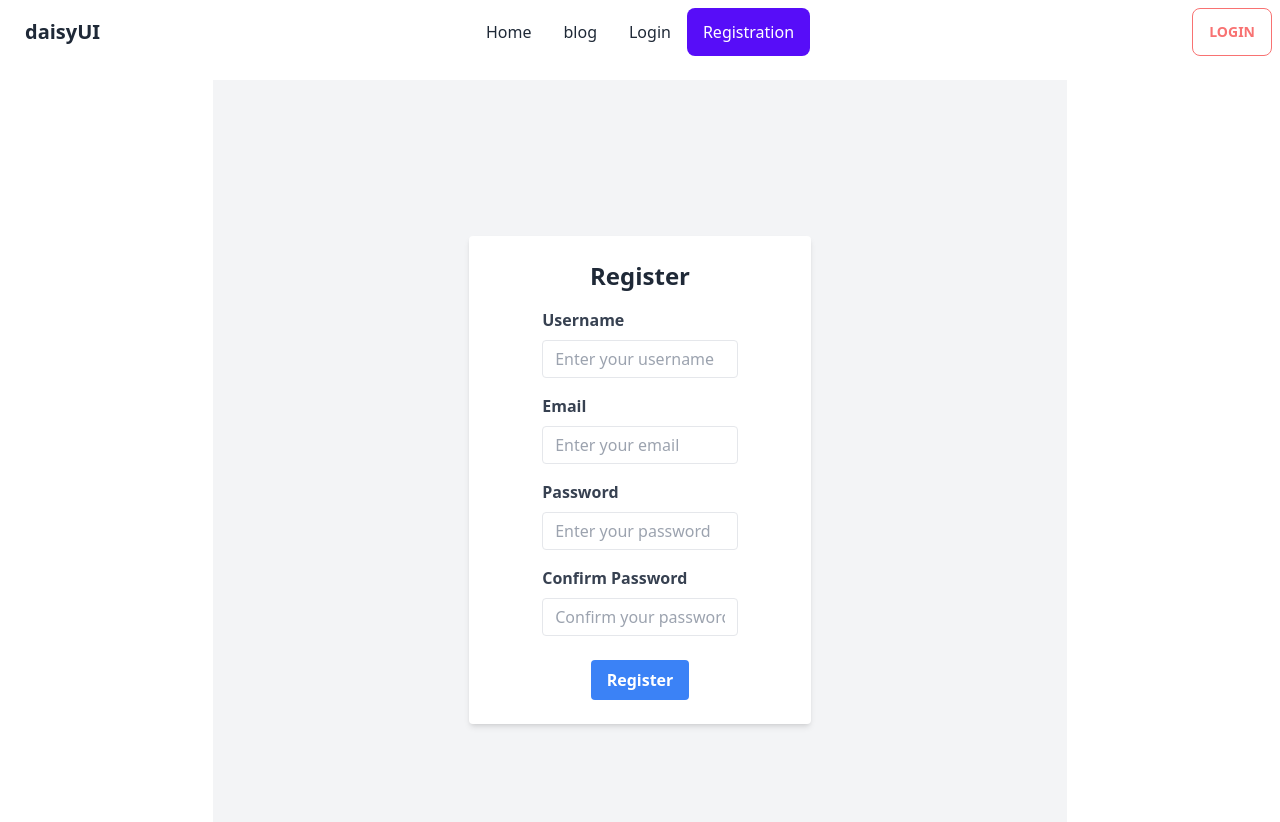
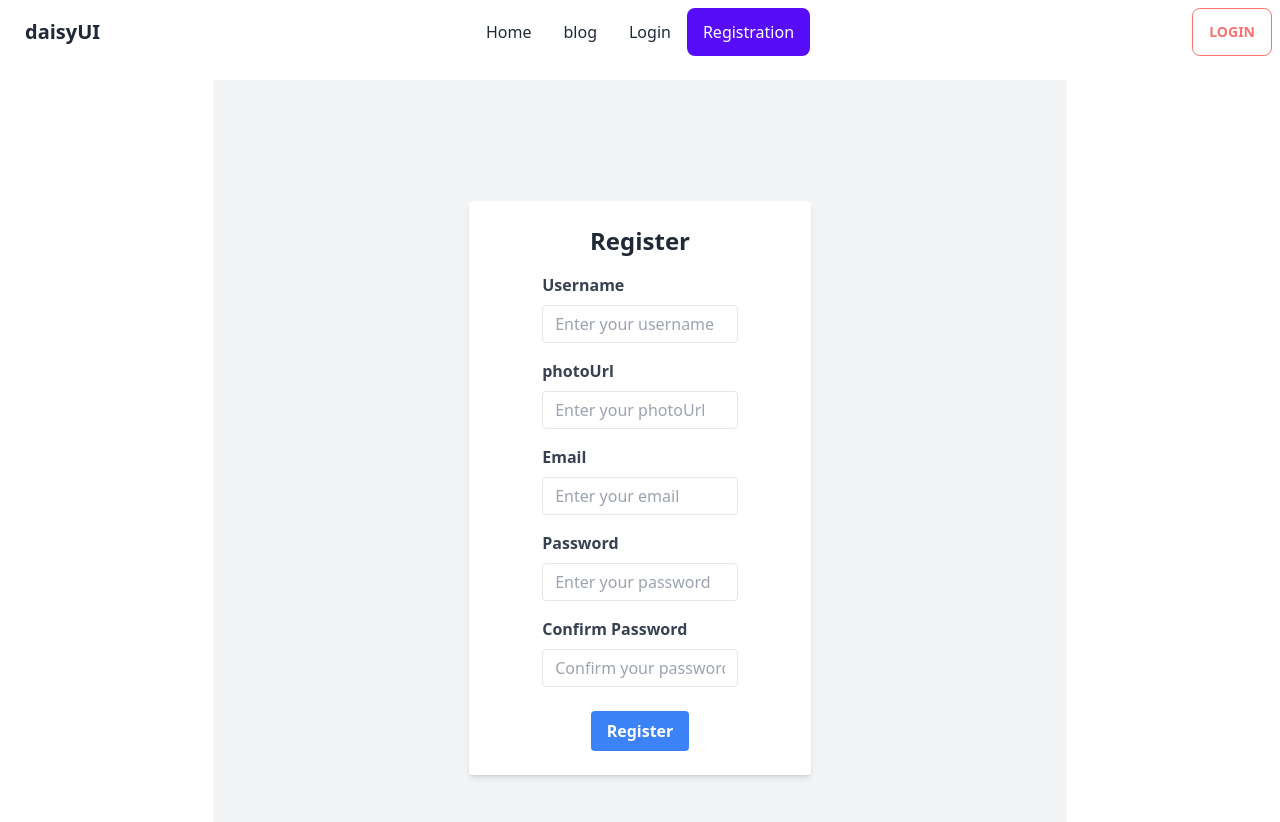
Before and after one commit to IbrahimDev007/Indian-chef-recipe, a React (Vite) app: page /signup in a window 1280 px wide. Shown: the top 822 px of the page. Built offline with nearby package versions, Linux system fonts and the light colour scheme; no server answers.

Commit message:
login  user update done

```diff
--- a/src/Component/Login.jsx
+++ b/src/Component/Login.jsx
@@ -1,15 +1,20 @@
 import React, { useContext, useState } from "react";
+import { useNavigate } from "react-router-dom";
 import { AuthContext } from "../Provider/AuthProvider";
 
 const Login = () => {
 	const [email, setEmail] = useState("");
 	const [password, setPassword] = useState("");
-
-	const { googleLogin, setUser } = useContext(AuthContext);
+	const navigate = useNavigate();
+	const { googleLogin, setUser, login } = useContext(AuthContext);
 
 	const handleSubmit = (event) => {
 		event.preventDefault();
-		console.log("Submitted:", email, password);
+		login(email, password)
+			.then(() => {
+				navigate("/");
+			})
+			.catch((err) => console.log(err.message));
 		// You can perform additional actions here, such as sending a login request to a server
 	};
 	const handleGoogleLogin = () => {
--- a/src/Component/Registration.jsx
+++ b/src/Component/Registration.jsx
@@ -4,15 +4,18 @@ import { AuthContext } from "../Provider/AuthProvider";
 
 const Registration = () => {
 	const [username, setUsername] = useState("");
+	const [photoUrl, setPhotoUrl] = useState("");
 	const [email, setEmail] = useState("");
 	const [password, setPassword] = useState("");
 	const [confirmPassword, setConfirmPassword] = useState("");
 	const [error, setError] = useState("");
+	const { createUser, updateUserData } = useContext(AuthContext);
+	const handleSubmit = (event) => {
+		event.preventDefault();
 
-	const handleSubmit = (e) => {
-		e.preventDefault();
 		setError("");
 		// perform form validation and submission
+
 		if (password !== confirmPassword) {
 			setError("Passwords do not match");
 			return;
@@ -22,17 +25,26 @@ const Registration = () => {
 			return;
 		} else {
 			setError("");
+
+			createUser(email, password)
+				.then((result) => {
+					updateUserData(result.user, username, photoUrl)
+						.then(console.log("user update"))
+						.catch((err) => console.log(err.message));
+				})
+				.catch((err) => console.log(err.message));
+			event.target.reset();
+
 			// perform form submission
 		}
 	};
-	const userInfo = useContext(AuthContext);
 
 	return (
-		<div className="min-h-screen bg-gray-100 flex items-center justify-center w-4/6">
-			<div className="bg-white p-6 w-[40%] rounded shadow-md flex items-center flex-col">
+		<div className="min-h-screen bg-gray-100 flex items-center justify-center w-4/6 ">
+			<div className="bg-white p-6 w-[40%] rounded shadow-md flex items-center flex-col mt-4">
 				<h2 className="text-2xl font-bold mb-4">Register</h2>
 
-				<form onSubmit={handleSubmit} className="w-8/12">
+				<form onSubmit={(e) => handleSubmit(e)} className="w-8/12">
 					<div className="mb-4">
 						<label
 							className="block text-gray-700 font-bold mb-2"
@@ -46,6 +58,22 @@ const Registration = () => {
 							placeholder="Enter your username"
 							value={username}
 							onChange={(e) => setUsername(e.target.value)}
+							required
+						/>
+					</div>
+					<div className="mb-4">
+						<label
+							className="block text-gray-700 font-bold mb-2"
+							htmlFor="photoUrl"
+						>
+							photoUrl
+						</label>
+						<input
+							className="appearance-none border rounded w-full py-2 px-3 text-gray-700 leading-tight focus:outline-none focus:shadow-outline"
+							type="text"
+							placeholder="Enter your photoUrl"
+							value={photoUrl}
+							onChange={(e) => setPhotoUrl(e.target.value)}
 							required
 						/>
 					</div>
--- a/src/Provider/AuthProvider.jsx
+++ b/src/Provider/AuthProvider.jsx
@@ -8,6 +8,7 @@ import {
 	onAuthStateChanged,
 	GoogleAuthProvider,
 	signInWithPopup,
+	updateProfile,
 } from "firebase/auth";
 export const AuthContext = createContext(null);
 const auth = getAuth(app);
@@ -34,7 +35,7 @@ const AuthProvider = ({ children }) => {
 	const googleLogin = () => {
 		return signInWithPopup(auth, provider);
 	};
-	const createUser = (name, email, password) => {
+	const createUser = (email, password) => {
 		return createUserWithEmailAndPassword(auth, email, password);
 	};
 	const logOut = () => {
@@ -45,6 +46,13 @@ const AuthProvider = ({ children }) => {
 		return signInWithEmailAndPassword(auth, email, password);
 	};
 
+	const updateUserData = (user, name, profileImg) => {
+		return updateProfile(user, {
+			displayName: name,
+			image: profileImg,
+		});
+	};
+
 	const userInfo = {
 		user,
 		createUser,
@@ -52,6 +60,7 @@ const AuthProvider = ({ children }) => {
 		logOut,
 		setUser,
 		googleLogin,
+		updateUserData,
 	};
 
 	return (
```
Also changed, not shown: src/Layout/Layout.jsx (line endings or trailing spaces).
